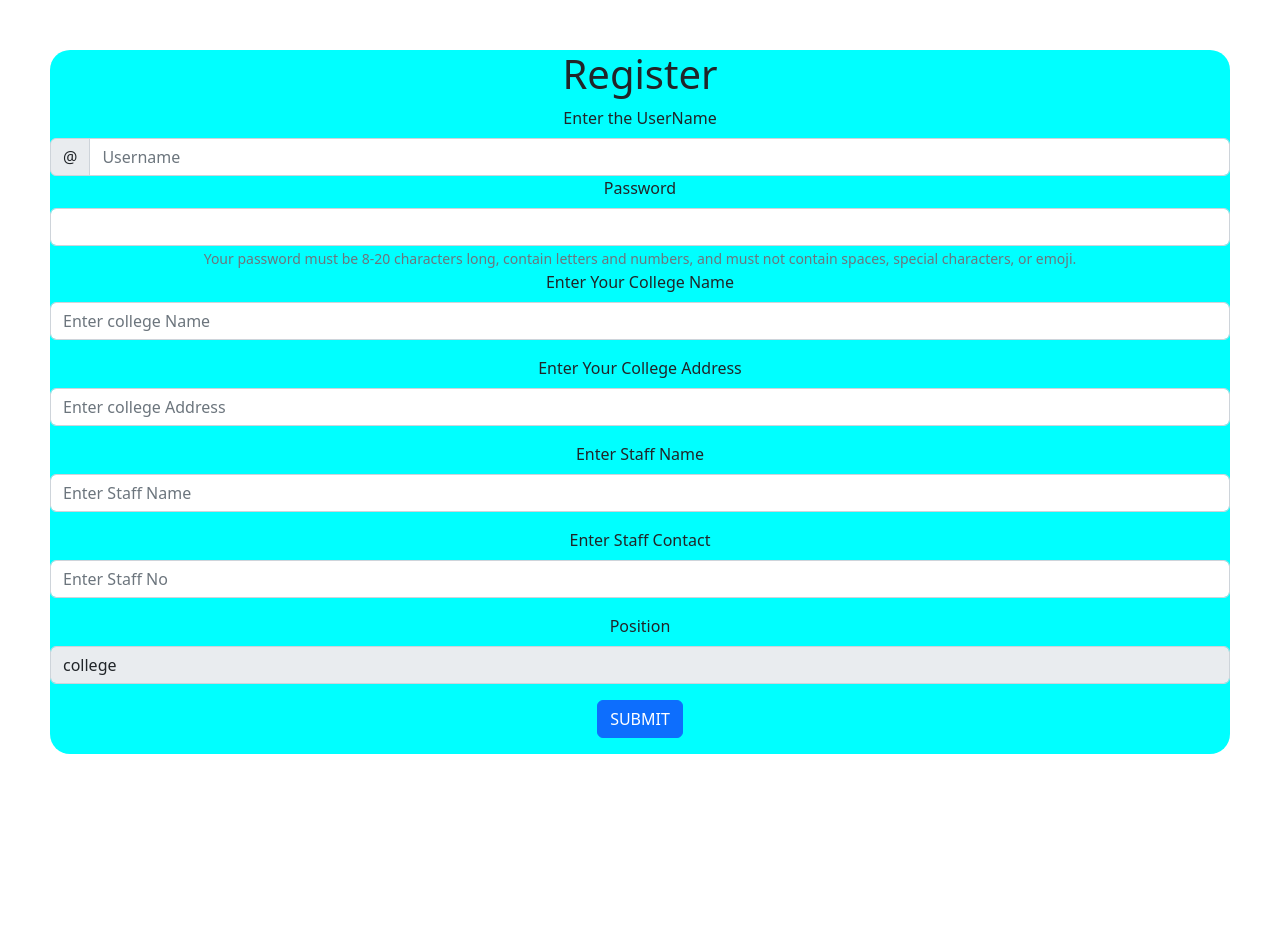
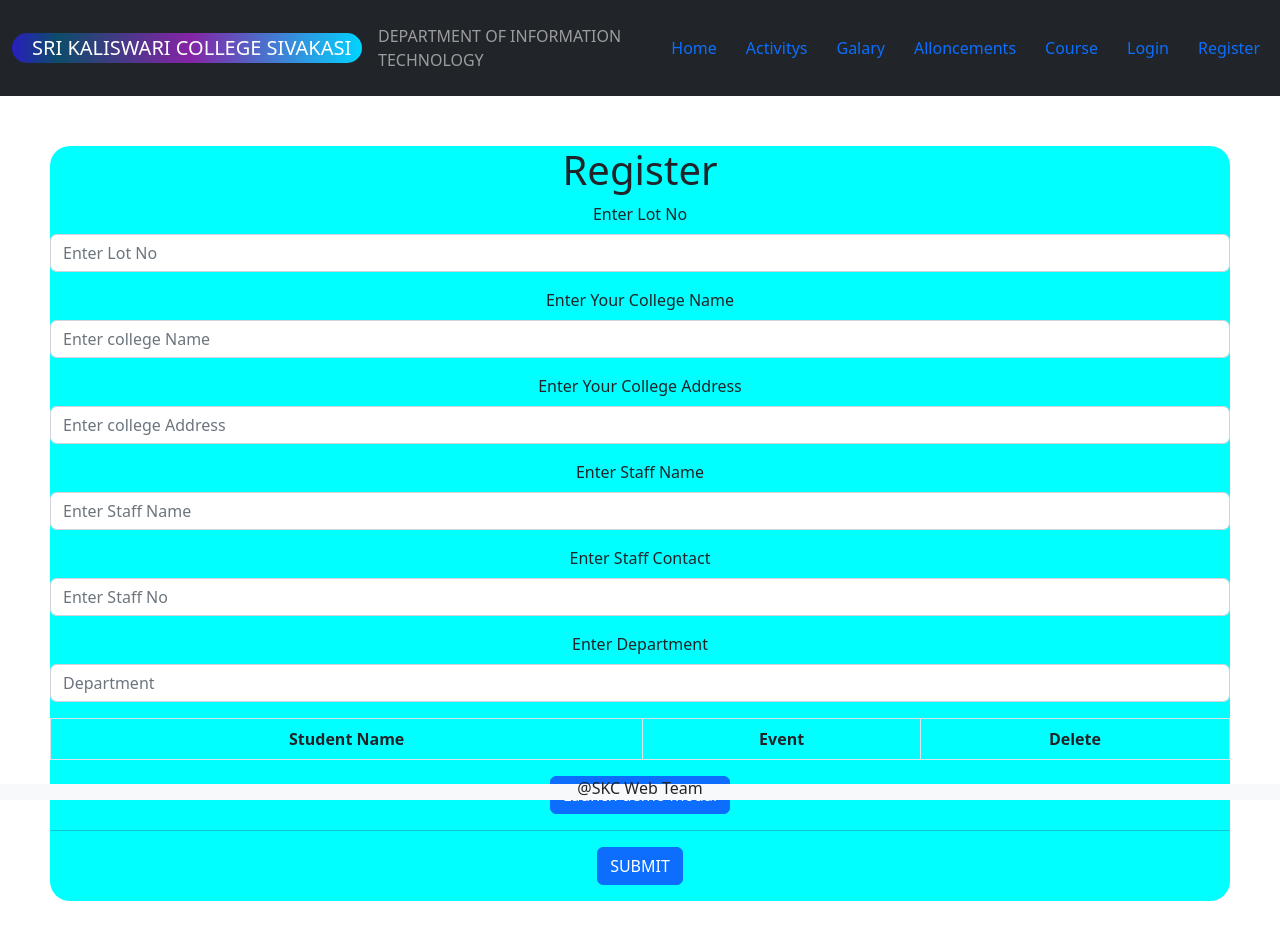
Before and after one commit to siva626203/skcevent, a Next.js app: page /register in a window 1280 px wide. Shown: the top 940 px of the page. Before the commit the page ends 804 px from the top, so only its background shows below. Built offline with nearby package versions, Linux system fonts and the light colour scheme.

Commit message:
College Register Api Completed

```diff
--- a/Models/Faucltymarkmodel.js
+++ b/Models/Faucltymarkmodel.js
@@ -25,5 +25,10 @@ const StudentMarkScheema=new mongoose.Schema({
 
     }
 })
-const StudentMark=mongoose.model("StudentMark",StudentMarkScheema);
+let StudentMark;
+try {
+    StudentMark = mongoose.model("StudentMark");
+} catch {
+    StudentMark= mongoose.model("StudentMark", StudentMarkScheema);
+}
 module.exports=StudentMark;
--- a/Models/facultymodel.js
+++ b/Models/facultymodel.js
@@ -21,5 +21,10 @@ const facultysheema= new mongoose.Schema({
         required:true
     }
 })
-const Faculty=mongoose.model("faculty",facultysheema);
+let Faculty;
+try {
+    Faculty = mongoose.model("faculty");
+} catch {
+    Faculty = mongoose.model("faculty", facultysheema);
+}
 module.exports=Faculty;
--- a/Models/registermodel.js
+++ b/Models/registermodel.js
@@ -1,11 +1,7 @@
 const mongoose = require("mongoose");
 
 const registerSchema=new mongoose.Schema({
-  username:{
-    type:String,
-    required:true
-  },
-  password:{
+  lotno:{
     type:String,
     required:true
   },
@@ -17,21 +13,31 @@ const registerSchema=new mongoose.Schema({
     type: String,
     required:true
   },
-  sname:{
-    type: String,
+  staffname:{
+    type:String,
     required:true
   },
-  status:{
-    type:String
+  department:{
+    type:String,
+    required:true
   },
   scontact:{
     type:Number,
     required:true,
-
+  },
+  studentDetails:{
+    type:[
+      {name:String,event:String}
+    ],
+    required:true
   }
 })
 
 
-const Register=mongoose.model("Register",registerSchema)
-
+let Register;
+try {
+  Register = mongoose.model("Register");
+} catch {
+  Register= mongoose.model("Register", registerSchema);
+}
 module.exports=Register;
--- a/Models/studentmodel.js
+++ b/Models/studentmodel.js
@@ -1,5 +1,9 @@
 const mongoose=require('mongoose')
 const studentscheema=mongoose.Schema({
+    lotno:{
+      type:String,
+      required:true
+    },
     sname:{
         type:String,
         required:true
@@ -8,10 +12,16 @@ const studentscheema=mongoose.Schema({
         type:String,
         required:true
     },
-    staffname:{
+    cname:{
         type:String,
         required:true
     }
 })
-const Student=mongoose.model("students",studentscheema)
+
+let Student;
+try {
+  Student = mongoose.model("students");
+} catch {
+  Student= mongoose.model("students", studentscheema);
+}
 module.exports=Student;
--- a/src/pages/api/auth/faculty/login.js
+++ b/src/pages/api/auth/faculty/login.js
@@ -11,7 +11,7 @@ export default async (request, response) => {
       return console.log("user not");
 
       }else{
-        response.send(faculty.status);
+        response.send(faculty);
 
       }
 
--- a/src/pages/api/college/register.js
+++ b/src/pages/api/college/register.js
@@ -0,0 +1,21 @@
+import Register from "../../../../Models/registermodel";
+import dbconnect from "../../../mongodb/index";
+dbconnect();
+// eslint-disable-next-line import/no-anonymous-default-export
+export default async (request,response)=>{
+    try {
+        const find=await Register.findOne({lotno:request.body.lotno});
+        console.log(find)
+        if(find===null){
+          const register=new Register(request.body)
+          await register.save();
+          response.send({message:"Registration completed",data:register})
+          console.log(register);
+        }else{
+          response.send("LotNo Already Taken")
+        }
+
+    } catch (error) {
+      response.status(500).send("something wrong")
+    }
+  }
--- a/src/pages/api/faculty/details.js
+++ b/src/pages/api/faculty/details.js
@@ -3,7 +3,6 @@ import dbconnect from "../../../mongodb/index";
 dbconnect()
 export default async (request, response) => {
     const faculty = await Faculty.find({});
-
     try {
       response.send(faculty);
     } catch (error) {
--- a/src/pages/api/student/register.js
+++ b/src/pages/api/student/register.js
@@ -1,7 +1,7 @@
 import Student from '../../../../Models/studentmodel'
 import dbconnect from "../../../mongodb/index";
 dbconnect()
-export default async (req,res,next)=>{
+export default async (req,res)=>{
     try{
       const student=new Student(req.body)
       await student.save();
@@ -9,5 +9,5 @@ export default async (req,res,next)=>{
     }catch(e){
       console.log(e);
     }
-    next();
+
   }
--- a/src/pages/login.js
+++ b/src/pages/login.js
@@ -108,7 +108,7 @@ const cformik=useFormik({initialValues:{
         if(req.data==="user not found"){
           toast.error(req.data)
         }else{
-          dispatch(login({username:fformik.values.username,status:req.data}))
+          dispatch(login({username:fformik.values.username,status:req.data.status}))
           navigate.push("/dashboard")
           toast.success("Welcome to SKC")
 
--- a/src/pages/register.js
+++ b/src/pages/register.js
@@ -12,47 +12,69 @@ import { useFormik,Field } from 'formik'
 import * as yup from 'yup'
 import { render } from 'react-dom';
 import { ToastContainer, toast } from 'react-toastify';
+import Table from 'react-bootstrap/Table';
+import Modal from 'react-bootstrap/Modal';
+import Header from './component/header';
+import Footer from './component/footer';
+const Register=()=> {
+  const [show, setShow] = useState(false);
 
-
-const Register=()=> {
+  const handleClose = () => setShow(false);
+  const handleShow = () => setShow(true);
   const navigate=useRouter();
-
+const [lot,setLot]=useState();
+const [name,setName]=useState();
+const [event,setEvent]=useState();
+const [details,setDetails]=useState([])
+const [display,setDisplay]=useState(false)
   const formik=useFormik({
     initialValues:{
-      username:"",
-      password:"",
       cname:"",
       caddress:"",
-      sname:"",
-      status:"college",
-      scontact:yup.number
+      staffname:"",
+      department:"",
+      scontact:yup.number,
+      lotno:"",
+      studentDetails:details
 
     },validationSchema:yup.object({
+      lotno:yup.string()
+      .required("Lot no is Required"),
       cname:yup.string()
       .required("College Name Is required"),
       caddress:yup.string()
       .required("College Address is required"),
-      sname:yup.string()
+      staffname:yup.string()
       .required("Staff Name is required"),
-      status:yup.string()
-      .required("default value")
-      .default("college"),
+      department:yup.string()
+      .required("Department is required"),
       scontact:yup.number()
-      .required("Staff Contact Number is required")
+      .typeError("That doesn't look like a phone number")
+      .positive("A phone number can't start with a minus")
+      .integer("A phone number can't include a decimal point")
+      .min(999999999)
+      .required('A phone number is required'),
+      studentDetails:yup.array()
         }),
     onSubmit:(data)=>{
       console.log(data)
-      axios.post("https://skc-api-db.herokuapp.com/api/college/register",data)
+      axios.post("./api/college/register",data)
       .then(res=>{
-        if(res.data==="username already Exist"){
-          toast.error(res.data);
-        }
-        else{
-        toast.success("success", {
+        console.log(res.data)
+        if(res.data.message==="Registration completed"){
+          toast.success("Registration completed", {
             position: toast.POSITION.TOP_RIGHT
           });
 
-        navigate.push("/login")
+          console.log(res.data.data)
+        }else if(res.data==="LotNo Already Taken"){
+          toast.warning(res.data,{
+            position: toast.POSITION.TOP_RIGHT
+          })
+        }else{
+        toast.error("Somethig Wrong", {
+          position: toast.POSITION.TOP_RIGHT
+        });
       }
       })
       .catch(err=>{
@@ -61,66 +83,127 @@ const Register=()=> {
 
     }
   });
-   return (
-        <div className='rform'>
-          <ToastContainer/>
+  const addstd=async()=>{
+    details.push({name:name,event:event})
+    handleClose();
+  }
+  const deletestd=(e)=>{
+    const index = details.indexOf(e);
+if (index > -1) { // only splice array when item is found
+  details.splice(index, 1); // 2nd parameter means remove one item only
+}
+setName("")
+setEvent("")
+toast.success("Student Removed", {
+  position: toast.POSITION.TOP_RIGHT
+});
+console.log(details)
+  }
+   return (<><Header /><div className='rform'>
+
+     <ToastContainer />
+
      <h1>Register</h1>
      <Form className='md-3' onSubmit={formik.handleSubmit}>
-              <Form.Group>
-                <Form.Label>Enter the UserName</Form.Label>
-              <InputGroup>
-        <InputGroup.Text id="basic-addon1">@</InputGroup.Text>
-        <Form.Control
-          placeholder="Username"
-          aria-label="Username"
-          aria-describedby="basic-addon1"
-          value={formik.values.username}
-        onChange={formik.handleChange}
-        name="username"
-        />
-      </InputGroup>
-      <Form.Label className="inputPassword5">Password</Form.Label>
-      <Form.Control
-        type="password"
-        id="inputPassword5"
-        aria-describedby="passwordHelpBlock"
-        value={formik.values.password}
-        onChange={formik.handleChange}
-        name="password"
-      />
-      <Form.Text id="passwordHelpBlock" muted>
-        Your password must be 8-20 characters long, contain letters and numbers,
-        and must not contain spaces, special characters, or emoji.
-      </Form.Text>
+       <Form.Group className="mb-3" controlId="formBasicText">
+         <Form.Label>Enter Lot No</Form.Label>
+         <Form.Control type="text" placeholder="Enter Lot No" onChange={formik.handleChange} name="lotno" value={formik.values.lotno} />
+         {formik.errors.lotno ? <p className='text-danger'>{formik.errors.lotno}</p> : null}
        </Form.Group>
        <Form.Group className="mb-3" controlId="formBasicText">
          <Form.Label>Enter Your College Name</Form.Label>
-        <Form.Control type="text" placeholder="Enter college Name" onChange={formik.handleChange} name="cname" value={formik.values.cname}/>
-        {formik.errors.cname ?<p className='text-danger'>{formik.errors.cname}</p>:null}
+         <Form.Control type="text" placeholder="Enter college Name" onChange={formik.handleChange} name="cname" value={formik.values.cname} />
+         {formik.errors.cname ? <p className='text-danger'>{formik.errors.cname}</p> : null}
        </Form.Group>
        <Form.Group className="mb-3" controlId="formBasicText">
          <Form.Label>Enter Your College Address</Form.Label>
-        <Form.Control type="text" placeholder="Enter college Address" onChange={formik.handleChange} name="caddress" value={formik.values.caddress}/>
-        {formik.errors.caddress ?<p className='text-danger'>{formik.errors.caddress}</p>:null}
+         <Form.Control type="text" placeholder="Enter college Address" onChange={formik.handleChange} name="caddress" value={formik.values.caddress} />
+         {formik.errors.caddress ? <p className='text-danger'>{formik.errors.caddress}</p> : null}
        </Form.Group>
        <Form.Group className="mb-3" controlId="formBasicText">
          <Form.Label>Enter Staff Name</Form.Label>
-       <Form.Control type="text" placeholder="Enter Staff Name" onChange={formik.handleChange} name="sname" value={formik.values.sname}/>
-       {formik.errors.sname ?<p className='text-danger'>{formik.errors.sname}</p>:null}
+         <Form.Control type="text" placeholder="Enter Staff Name" onChange={formik.handleChange} name="staffname" value={formik.values.staffname} />
+         {formik.errors.staffname ? <p className='text-danger'>{formik.errors.staffname}</p> : null}
        </Form.Group>
        <Form.Group className="mb-3" controlId="formBasicText">
          <Form.Label>Enter Staff Contact</Form.Label>
-        <Form.Control aria-autocomplete='false' type="text" placeholder="Enter Staff No" onChange={formik.handleChange} name="scontact" value={formik.values.scontact}/>
-        {formik.errors.scontact ?<p className='text-danger'>{formik.errors.scontact}</p>:null}
+         <Form.Control aria-autocomplete='false' type="text" placeholder="Enter Staff No" onChange={formik.handleChange} name="scontact" value={formik.values.scontact} />
+         {formik.errors.scontact ? <p className='text-danger'>{formik.errors.scontact}</p> : null}
        </Form.Group>
        <Form.Group className="mb-3" controlId="formBasicText">
-        <Form.Label>Position</Form.Label>
-        <Form.Control disabled placeholder='college' type="text"  onChange={formik.handleChange} name="status" value={formik.values.status}/>
-        {formik.errors.status ?<p className='text-danger'>{formik.errors.status}</p>:null}
+         <Form.Label>Enter Department</Form.Label>
+         <Form.Control placeholder='Department' type="text" onChange={formik.handleChange} name="department" value={formik.values.department} />
+         {formik.errors.department ? <p className='text-danger'>{formik.errors.department}</p> : null}
        </Form.Group>
+       <Form.Group>
+         <Table striped bordered hover>
+           <thead>
+             <tr>
+               <th>Student Name</th>
+               <th>Event</th>
+               <th>Delete</th>
+             </tr>
+           </thead>
+           <tbody>
+             {details.map((e, index) => {
+               return <tr>
+                 <td>{e.name}</td>
+                 <td>{e.event}</td>
+                 <td><Button onClick={_et => deletestd(e)}>Delete</Button></td>
+               </tr>;
+             })}
+           </tbody>
+         </Table>
+         <Button variant="primary" onClick={handleShow}>
+           Launch demo modal
+         </Button>
+
+         <Modal show={show} onHide={handleClose}>
+           <Modal.Header closeButton>
+             <Modal.Title>Modal heading</Modal.Title>
+           </Modal.Header>
+           <Modal.Body>
+             <Form>
+               <Form.Group className="mb-3" controlId="exampleForm.ControlInput1">
+                 <Form.Label>Name</Form.Label>
+                 <Form.Control
+                   placeholder='enter student Name'
+                   onChange={e => setName(e.target.value)} />
+               </Form.Group>
+               <Form.Group
+                 className="mb-3"
+                 controlId="exampleForm.ControlTextarea1"
+               >
+                 <Form.Label>Select Event</Form.Label>
+                 <select onChange={e => setEvent(e.target.value)}>
+                   <option selected>default</option>
+                   <option value="POWERPOINT-PRESENTATION">POWERPOINT-PRESENTATION</option>
+                   <option value="TECHNICAL-QUIZ">TECHNICAL-QUIZ</option>
+                   <option value="DEBUGGING">DEBUGGING</option>
+                   <option value="TECHNICAL-MIME">TECHNICAL-MIME</option>
+                   <option value="E-ADVERTISEMENT">E-ADVERTISEMENT</option>
+                   <option value="TECHNICAL-DUBSMASH">TECHNICAL-DUBSMASH</option>
+                   <option value="SHORT-FILM">SHORT-FILM</option>
+                   <option value="E-POSTER-DESIGN">E-POSTER-DESIGN</option>
+                 </select>
+               </Form.Group>
+             </Form>
+           </Modal.Body>
+           <Modal.Footer>
+             <Button variant="secondary" onClick={handleClose}>
+               Close
+             </Button>
+             <Button variant="primary" onClick={addstd}>
+               Done
+             </Button>
+           </Modal.Footer>
+         </Modal>
+       </Form.Group>
+       <hr/>
        <Button type='submit' className='mb-3'>SUBMIT</Button>
      </Form>
-        </div>
+     <Footer />
+   </div></>
     );
 }
 
```
Also changed, not shown: Models/adminmodel.js (+7 -1 lines), Models/loginmodel.js (+6 -1 lines), 1 other file (tests, documents, lock files or other folders). Lines whose indentation alone changed are shown as unchanged.
